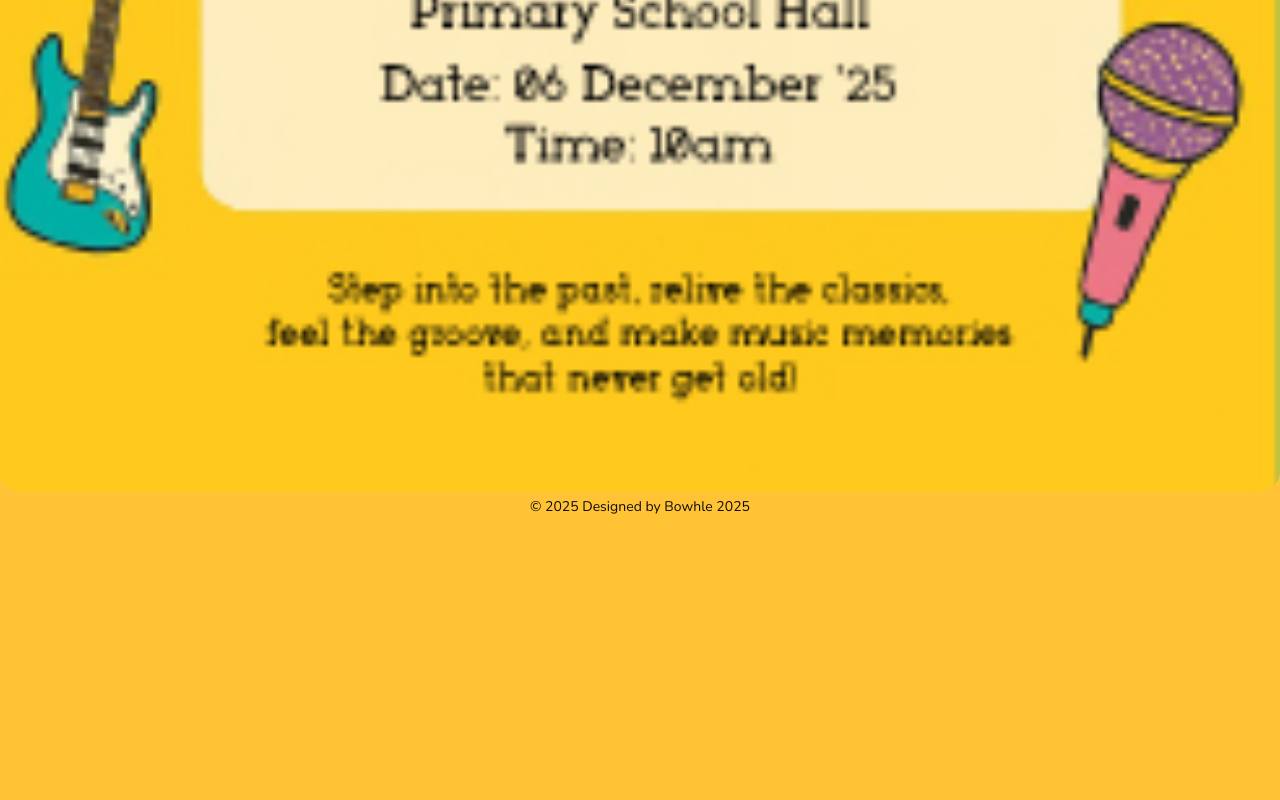
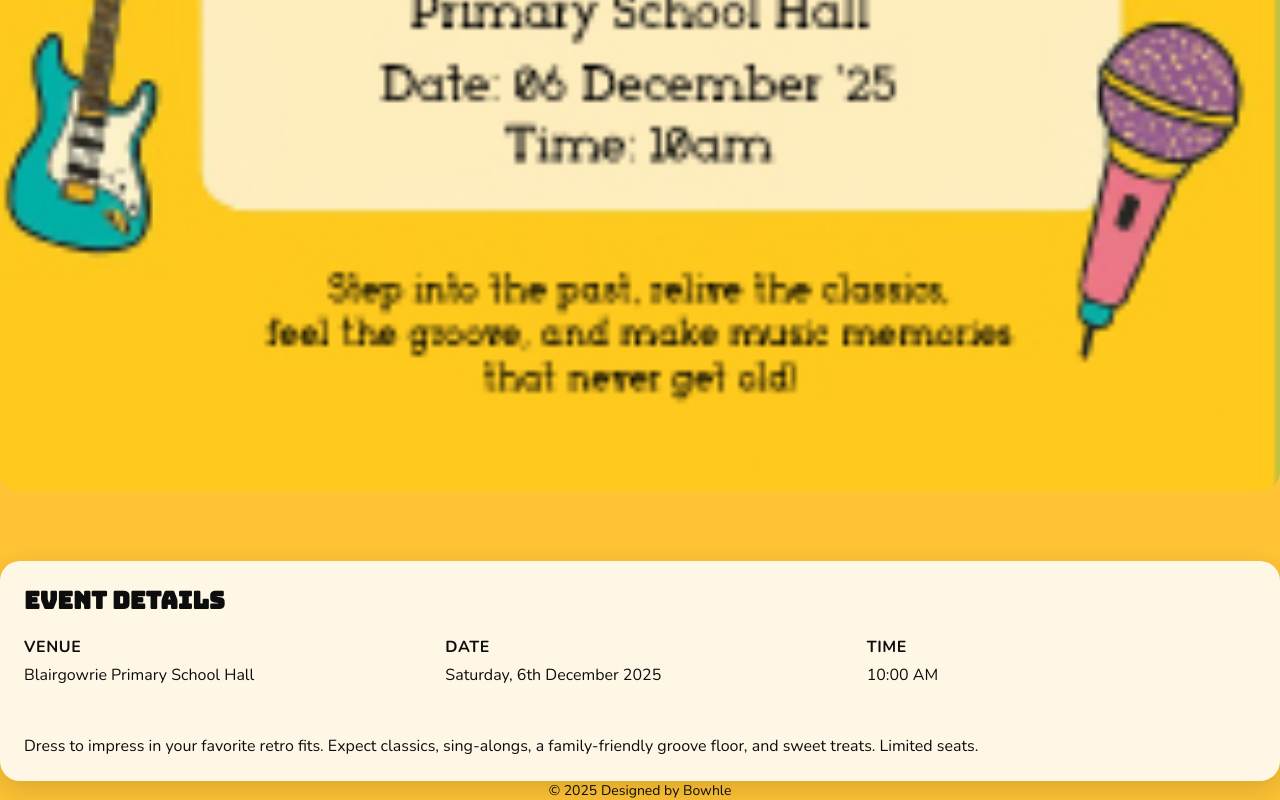
Before and after one commit to Bowhle/tinyvibesdeck, a React (Create React App) app in the folder vintage-music-festival/landing-page/: page / in a window 1280 px wide. Shown: the part 1515-2315 px from the top of the page. Before the commit the page ends 2031 px from the top, so only its background shows below. Built offline with nearby package versions, Linux system fonts and the light colour scheme; the HTML template or start-up script is replaced by a standard one.

Commit message:
Feat: Added Event Details, will beautify later :)

```diff
--- a/vintage-music-festival/landing-page/src/App.js
+++ b/vintage-music-festival/landing-page/src/App.js
@@ -3,7 +3,7 @@ import './App.css';
 import Header from './components/Header';
 import Hero from './components/Hero';
 import Footer from './components/Footer';
-{/* import EventDetails from './components/EventDetails'; */}
+import EventDetails from './components/EventDetails';
 {/* import CTASection from './components/CTASection'; */}
 
 function App() {
@@ -12,7 +12,7 @@ function App() {
       <Header />
       <main>
         <Hero />
-        {/* <EventDetails /> */}
+        <EventDetails />
         {/* <CTASection /> */}
       </main>
       <Footer />
--- a/vintage-music-festival/landing-page/src/components/EventDetails.js
+++ b/vintage-music-festival/landing-page/src/components/EventDetails.js
@@ -0,0 +1,64 @@
+import React from "react";
+
+function Row({ label, value }) {
+    return (
+        <div style={{ display: 'grid', gap: 6}}>
+            <span
+                style={{
+                    fontWeight: '800',
+                    textTransform: 'uppercase',
+                    letterSpacing: '.6px',
+                    fontSize: 16,
+                    color: 'var(--ink)'
+                }}
+            >
+                {label}
+            </span>
+            <span
+                style={{ fontsize: 18}}>{value}</span>
+        </div>
+    );
+}
+
+function EventDetails() {
+    return (
+        <section id="details" className="container card">
+            <h2 className="heading"
+            style={{ marginTop: 0 }}>
+                Event Details
+            </h2>
+
+            <div
+                style={{
+                    display: 'grid',
+                    gridTemplateColumns: 'repeat(auto-fit, minmax(220px, 1fr))',
+                    gap: 32,
+                }}
+            >
+                <Row label="venue" value="Blairgowrie Primary School Hall" />
+                <Row label="Date" value="Saturday, 6th December 2025" />
+                <Row label="Time" value="10:00 AM" />
+            </div>
+
+            <hr
+            style={{
+                margin: '24px 0',
+                border: 'none',
+                height: 1,
+                backgroundColor: 'var(--border)',
+            }}
+            />
+
+            <p style={{
+               fontSize: 16,
+               margin: 0,
+            }}>
+            Dress to impress in your favorite retro fits.
+            Expect classics, sing-alongs, a family-friendly groove floor,
+            and sweet treats. Limited seats.
+            </p>
+        </section>
+    );
+}
+
+export default EventDetails;
--- a/vintage-music-festival/landing-page/src/components/Footer.js
+++ b/vintage-music-festival/landing-page/src/components/Footer.js
@@ -7,7 +7,7 @@ function Footer() {
         padding: '40, 0',
         fontSize: 14 }}>
         <p style={{ margin: 0 }}>
-            &copy; {new Date().getFullYear()} Designed by Bowhle 2025
+            &copy; {new Date().getFullYear()} Designed by Bowhle
         </p>
     </footer>
   );
```
